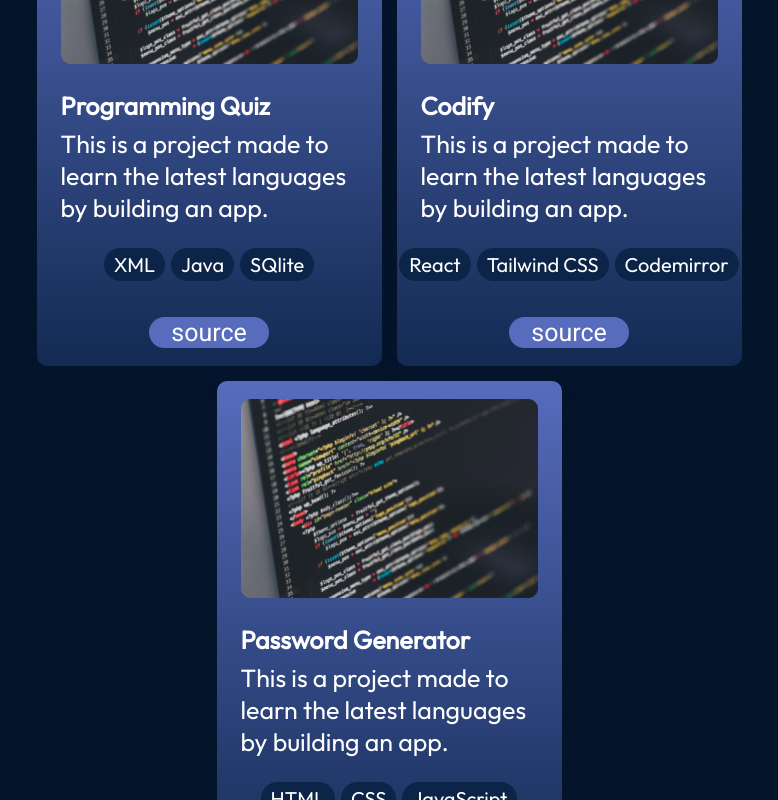
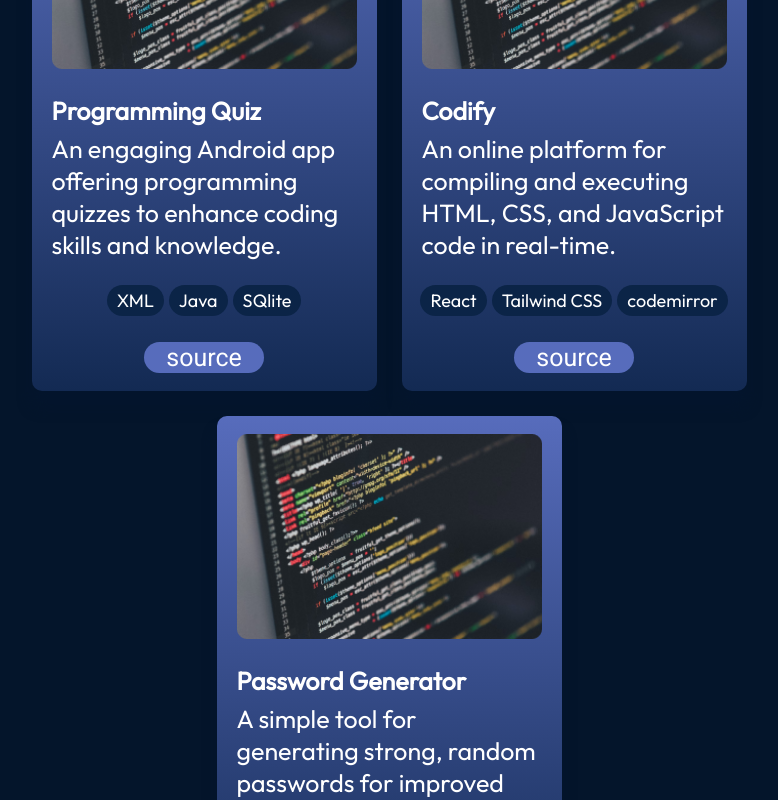
Before and after one commit to TahaHussain-00/My-Portfolio, a React (Vite) app: page / in a window 1280 px wide. Shown: the part 1740-2540 px from the top of the page, without its empty margins (251-1029 px from the left). Built offline with nearby package versions, Linux system fonts and the light colour scheme.

Commit message:
Projects section update

```diff
--- a/src/components/Projects/Projects.module.css
+++ b/src/components/Projects/Projects.module.css
@@ -5,7 +5,6 @@
   color: var(--color-text);
   margin-left: 10%;
   margin-right: 10%;
-
 }
 
 .title {
@@ -22,7 +21,7 @@
   flex-wrap: wrap;
   align-items: center;
   justify-content: center;
-  gap: 15px;
+  gap: 25px;
   width: 100%;
 }
 
@@ -32,7 +31,7 @@
   border-radius: 10px;
   background: linear-gradient(180deg, #576cbc 0%, #132a53 100%);
   box-shadow: 0 16px 14px 0 #04152d;
-  padding: 18px 24px;
+  padding: 18px 20px;
   max-width: 345px;
 }
 
@@ -45,42 +44,44 @@
   font-weight: 700;
 }
 
-.description{
+.description {
   margin-top: 6px;
   font-size: 25px;
   font-weight: 400;
+  white-space: wrap;
 }
 
-.skills{
+.skills {
   width: 100%;
   margin-top: 14px;
   display: flex;
   flex-direction: row;
   flex-wrap: nowrap;
   justify-content: center;
-    gap: 6px;
+  gap: 5px;
   list-style: none;
-    padding: 10px;
+  padding-top: 10px;
+  text-align: center;
 }
 
-.skill{
-    font-size: 20px;
+.skill {
+  font-size: 18px;
   font-weight: 500;
   white-space: nowrap;
   border-radius: 100px;
   background: var(--color-dark);
   padding: 4px 10px;
+
 }
 
-.links{
+.links {
   width: 100%;
   margin-top: 26px;
   display: flex;
   justify-content: center;
-
 }
 
-.link{
+.link {
   text-decoration: none;
   color: var(--color-text);
   font-family: var(--font-roboto);
--- a/src/data/projects.json
+++ b/src/data/projects.json
@@ -2,22 +2,22 @@
   {
     "title": "Programming Quiz",
     "imageSrc": "projects/project.png",
-      "description": "This is a project made to learn the latest languages by building an app.",
-      "skills": ["XML", "Java","SQlite"],
+    "description": "An engaging Android app offering programming quizzes to enhance coding skills and knowledge.",
+    "skills": ["XML", "Java", "SQlite"],
     "source": "https://github.com/TahaHussain-00/Programming-Quiz"
   },
   {
     "title": "Codify",
     "imageSrc": "projects/project.png",
-      "description": "This is a project made to learn the latest languages by building an app.",
-      "skills": ["React", "Tailwind CSS","Codemirror"],
+    "description": "An online platform for compiling and executing HTML, CSS, and JavaScript code in real-time.",
+    "skills": ["React", "Tailwind CSS","codemirror"],
     "source": "https://webcodecompiler.netlify.app/"
   },
   {
     "title": "Password Generator",
     "imageSrc": "projects/project.png",
-      "description": "This is a project made to learn the latest languages by building an app.",
-      "skills": ["HTML", "CSS","JavaScript"],
+    "description": "A simple tool for generating strong, random passwords for improved security.",
+    "skills": ["HTML", "CSS", "JavaScript"],
     "source": "https://tahahussain-00.github.io/Password-Generator/"
   }
 ]
```
Lines whose indentation alone changed are shown as unchanged.
